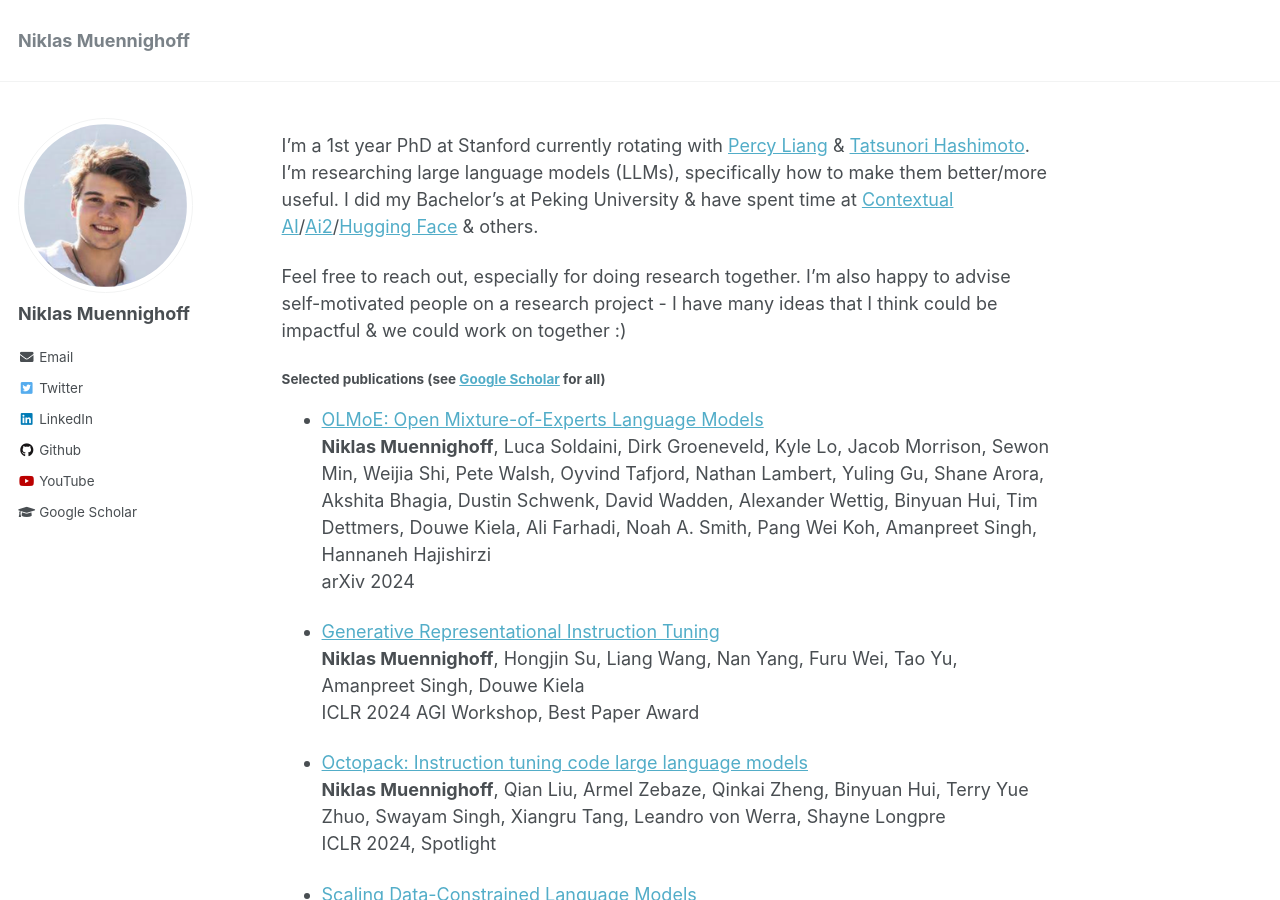
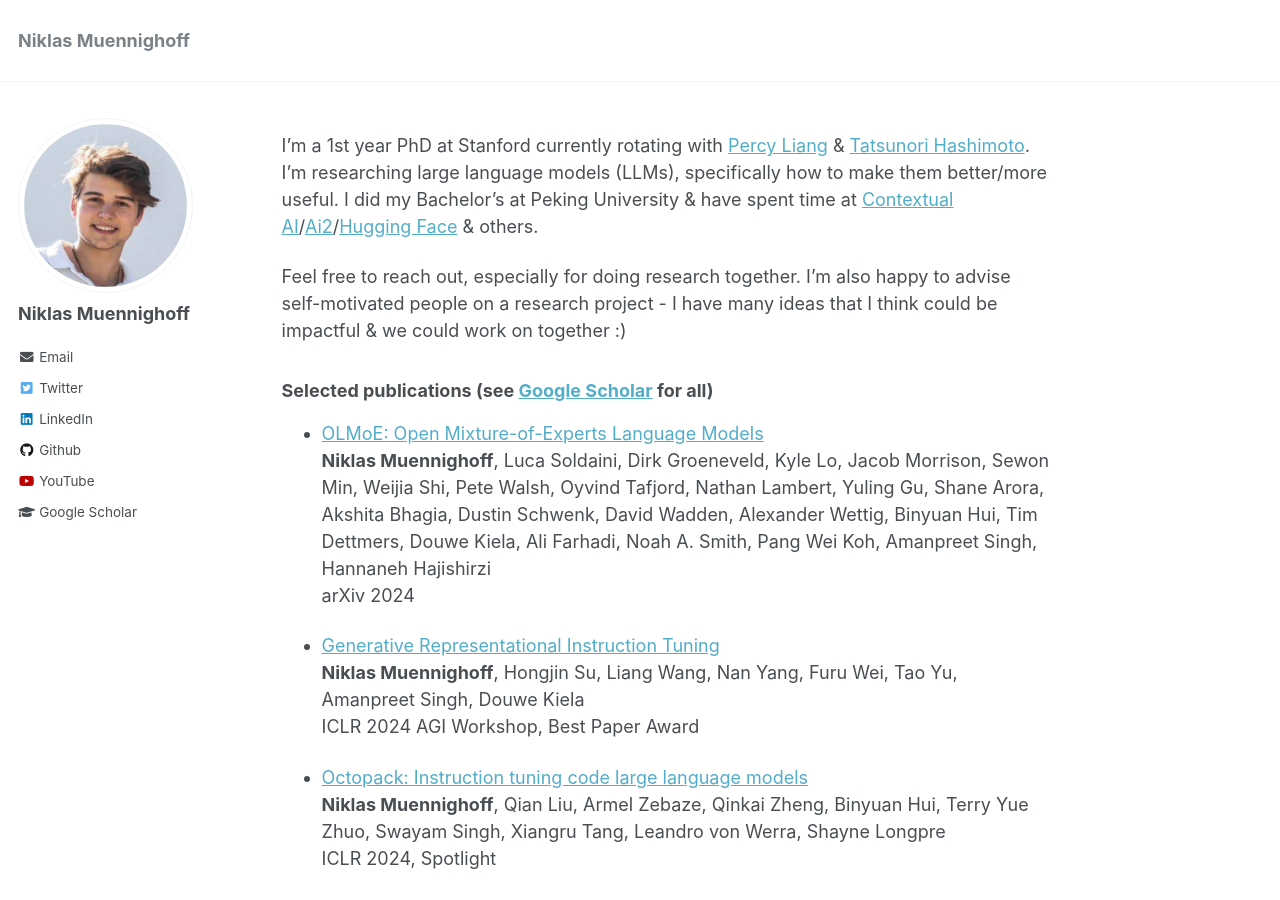
Before and after one commit to Muennighoff/Muennighoff.github.io, a Jekyll site: the page built from _pages/about.md, in a window 1280 px wide and 900 px high. Built offline with Jekyll 4.4.1, drawn with Linux system fonts in a browser that asks for light colours.

```diff
--- a/_pages/about.md
+++ b/_pages/about.md
@@ -13,7 +13,7 @@ I'm a 1st year PhD at Stanford currently rotating with [Percy Liang](https://cs.
 
 Feel free to reach out, especially for doing research together. I’m also happy to advise self-motivated people on a research project - I have many ideas that I think could be impactful & we could work on together :)
 
-#### Selected publications (see [Google Scholar](https://scholar.google.com/citations?user=Me0IoRMAAAAJ&hl=en) for all)
+### Selected publications (see [Google Scholar](https://scholar.google.com/citations?user=Me0IoRMAAAAJ&hl=en) for all)
 
 * [OLMoE: Open Mixture-of-Experts Language Models](https://arxiv.org/abs/2409.02060)
 **Niklas Muennighoff**, Luca Soldaini, Dirk Groeneveld, Kyle Lo, Jacob Morrison, Sewon Min, Weijia Shi, Pete Walsh, Oyvind Tafjord, Nathan Lambert, Yuling Gu, Shane Arora, Akshita Bhagia, Dustin Schwenk, David Wadden, Alexander Wettig, Binyuan Hui, Tim Dettmers, Douwe Kiela, Ali Farhadi, Noah A. Smith, Pang Wei Koh, Amanpreet Singh, Hannaneh Hajishirzi
@@ -39,7 +39,7 @@ ACL 2023, [Most influential ACL paper #2](https://www.paperdigest.org/2024/05/mo
 **Niklas Muennighoff**, Nouamane Tazi, Loïc Magne, Nils Reimers
 EACL 2023, [>1M software downloads](https://www.pepy.tech/projects/mteb)
 
-#### Selected honors
+### Selected honors
 
 - 2024: Stanford School of Engineering Fellowship; ACL [Best Theme Paper Award](https://x.com/aclmeeting/status/1823664612677705762), [Best Paper Award](https://x.com/aclmeeting/status/1823664612207743110), [Best Resource Paper Award](https://x.com/aclmeeting/status/1823664612577051026); [ICLR AGI Workshop Best Paper Award](https://x.com/chrmanning/status/1789197942403813870)
 - 2022: [NeurIPS Outstanding Paper Runner-Up Award](https://blog.neurips.cc/2023/12/11/announcing-the-neurips-2023-paper-awards/)
@@ -47,7 +47,7 @@ EACL 2023, [>1M software downloads](https://www.pepy.tech/projects/mteb)
 - 2019: JLPTN1
 - 2018-2022: Peking University Full Scholarship
 
-#### Misc unsorted
+### Misc unsorted
 
 - Apart from AI, I'm very interested in health (🏊🎾🏃🌸)
 - I've worked in Chinese, English, Japanese, French & German, but I don't have enough parameters so I forgot much of the last two 😅
```
